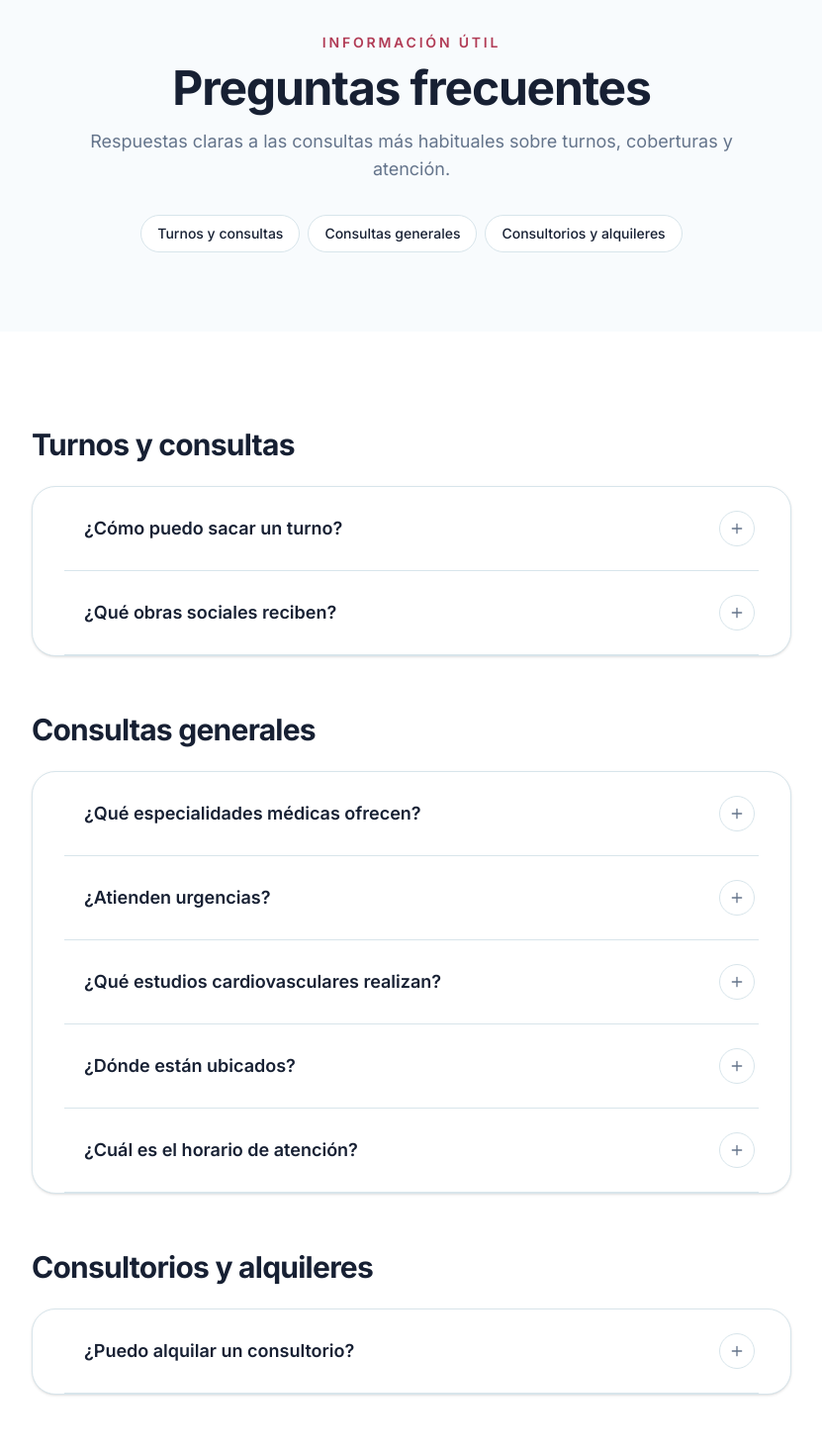
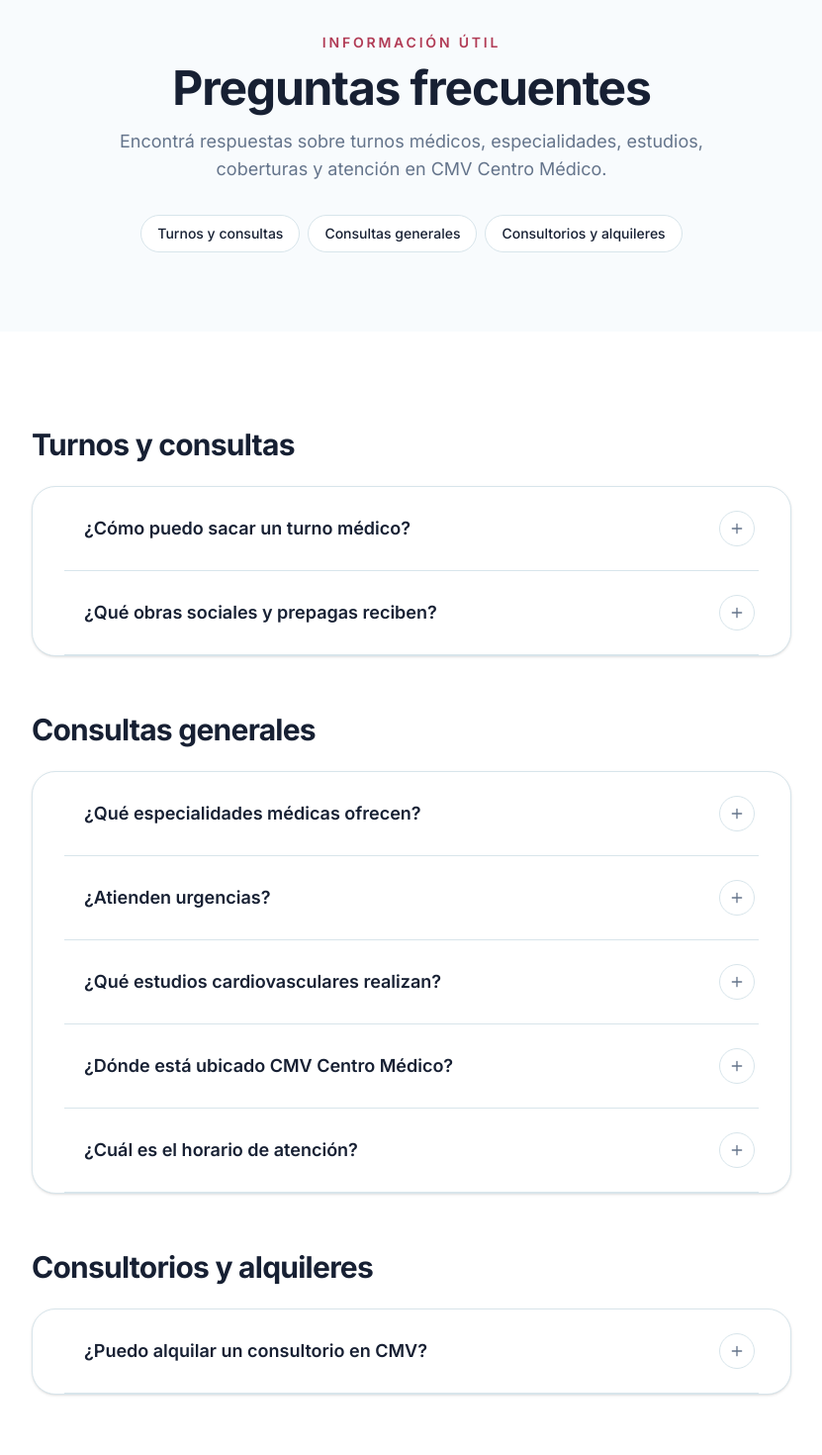
Before and after one commit to Nuvra-Technologies/CMV-landing, a Next.js app: page /preguntas-frecuentes in a window 1280 px wide. Shown: the part 120-1590 px from the top of the page at 99% size, without its empty margins (224-1055 px from the left). Built offline with nearby package versions, Linux system fonts and the light colour scheme.

Commit message:
seo improvements in faq

```diff
--- a/src/app/preguntas-frecuentes/page.tsx
+++ b/src/app/preguntas-frecuentes/page.tsx
@@ -3,6 +3,29 @@ import { Accordion } from "@/components/ui/Accordion";
 import { Container, Heading, Reveal, Section } from "@/components/ui";
 import { FAQ_ITEMS } from "@/constants/faq";
 import { cn } from "@/lib/cn";
+import type { Metadata } from "next";
+
+export const metadata: Metadata = {
+  title: "Preguntas frecuentes | CMV Centro Médico Tucumán",
+  description:
+    "Encontrá respuestas sobre turnos médicos, especialidades, estudios, coberturas, atención y servicios de CMV Centro Médico en Tucumán.",
+  alternates: {
+    canonical: "/preguntas-frecuentes",
+  },
+  openGraph: {
+    title: "Preguntas frecuentes | CMV Centro Médico Tucumán",
+    description:
+      "Respuestas a las consultas más frecuentes sobre turnos, especialidades, estudios, coberturas y atención en CMV Centro Médico.",
+    url: "/preguntas-frecuentes",
+    type: "website",
+  },
+  twitter: {
+    card: "summary_large_image",
+    title: "Preguntas frecuentes | CMV Centro Médico Tucumán",
+    description:
+      "Respuestas a las consultas más frecuentes sobre turnos, especialidades, estudios, coberturas y atención en CMV Centro Médico.",
+  },
+};
 
 function groupByCategory(items: typeof FAQ_ITEMS) {
   return items.reduce<Record<string, typeof FAQ_ITEMS>>((groups, item) => {
@@ -17,6 +40,8 @@ function slugify(text: string) {
     .toLowerCase()
     .normalize("NFD")
     .replace(/[\u0300-\u036f]/g, "")
+    .replace(/[^a-z0-9\s-]/g, "")
+    .trim()
     .replace(/\s+/g, "-");
 }
 
@@ -34,7 +59,7 @@ export default function FAQPage() {
               align="center"
               size="lg"
               eyebrow="Información útil"
-              description="Respuestas claras a las consultas más habituales sobre turnos, coberturas y atención."
+              description="Encontrá respuestas sobre turnos médicos, especialidades, estudios, coberturas y atención en CMV Centro Médico."
               wrapperClassName="mx-auto max-w-2xl"
             >
               Preguntas frecuentes
--- a/src/components/ui/AccordionItem.tsx
+++ b/src/components/ui/AccordionItem.tsx
@@ -82,6 +82,7 @@ export function AccordionItem({
         id={panelId}
         role="region"
         aria-labelledby={buttonId}
+        hidden={!isOpen}
         className="grid transition-[grid-template-rows] duration-300 ease-out motion-reduce:transition-none"
         style={{ gridTemplateRows: isOpen ? "1fr" : "0fr" }}
       >
--- a/src/constants/faq.ts
+++ b/src/constants/faq.ts
@@ -9,14 +9,14 @@ export const FAQ_ITEMS: FAQItem[] = [
   {
     id: "como-saco-turno",
     category: "Turnos y consultas",
-    question: "¿Cómo puedo sacar un turno?",
+    question: "¿Cómo puedo sacar un turno médico?",
     answer:
       "Podés solicitar tu turno online desde la sección de turnos de la página, eligiendo la especialidad que necesites. También podés llamar a recepción si preferís coordinarlo por teléfono.",
   },
   {
     id: "que-obras-sociales-reciben",
     category: "Turnos y consultas",
-    question: "¿Qué obras sociales reciben?",
+    question: "¿Qué obras sociales y prepagas reciben?",
     answer:
       "Trabajamos con obras sociales y empresas de medicina prepaga. Si tenés dudas sobre tu cobertura, podés comunicarte con nosotros antes de solicitar el turno.",
   },
@@ -44,14 +44,14 @@ export const FAQ_ITEMS: FAQItem[] = [
   {
     id: "donde-estan-ubicados",
     category: "Consultas generales",
-    question: "¿Dónde están ubicados?",
+    question: "¿Dónde está ubicado CMV Centro Médico?",
     answer:
       "Nos encontramos en Lavalle 584, San Miguel de Tucumán, Tucumán. Podés ver nuestra ubicación en el mapa de la sección de contacto.",
   },
   {
     id: "puedo-alquilar-consultorio",
     category: "Consultorios y alquileres",
-    question: "¿Puedo alquilar un consultorio?",
+    question: "¿Puedo alquilar un consultorio en CMV?",
     answer:
       "Sí. Contamos con consultorios completamente equipados disponibles en modalidad mensual y por módulos. Contactanos para conocer disponibilidad.",
   },
```
